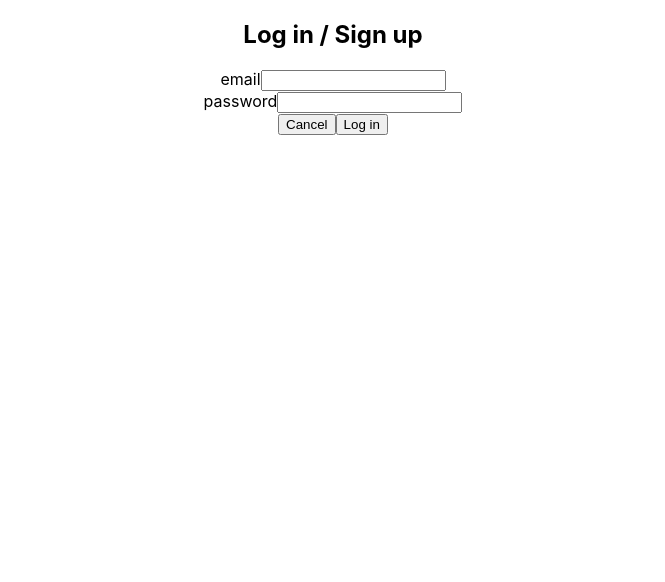
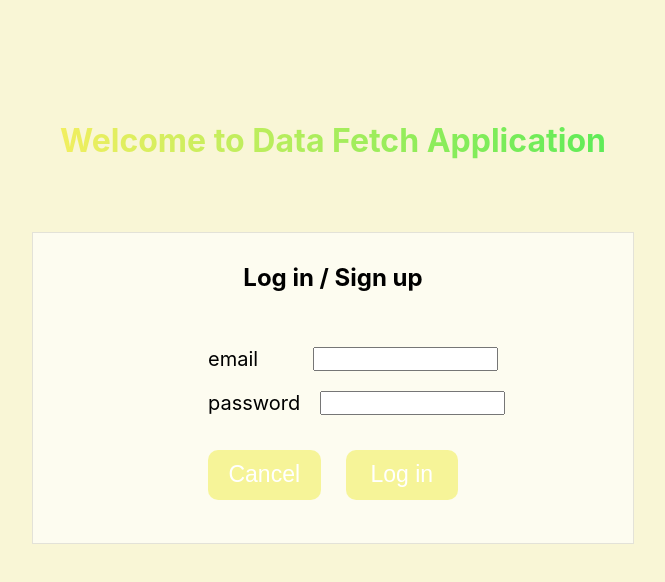
Before and after one commit to AnnaAristakesyan/data-fetch-application, a React (Create React App) app: page / in a window 1280 px wide. Shown: the top 582 px of the page, without its empty margins (307-972 px from the left). Built offline with nearby package versions, Linux system fonts and the light colour scheme.

Commit message:
adding css to sign in components

```diff
--- a/src/App.js
+++ b/src/App.js
@@ -1,11 +1,10 @@
 import './App.css';
-import SignInForm from './components/common/SignInForm';
-import SignIn from './pages/SignIn';
+import SignIn from './pages/SignIn/SignIn';
 
 function App() {
   return (
     <div className="App">
-    <SignInForm/>
+    <SignIn/>
     </div>
   );
 }
--- a/src/components/common/SignInForm.jsx
+++ /dev/null
@@ -1,21 +0,0 @@
-function SignInForm (){
-    return (
-    <div>
-        <h2>Log in / Sign up</h2>
-        <div>
-            <label htmlFor="email">email</label>
-            <input type="email" />
-        </div>
-        <div>
-            <label htmlFor="password">password</label>
-            <input type="password" />
-        </div>
-        <div>
-            <button>Cancel</button>
-            <button>Log in</button>
-        </div>
-    </div>
-    );
-}
-
-export default  SignInForm;
--- /dev/null
+++ b/src/components/common/SignInForm/SignInForm.jsx
@@ -0,0 +1,25 @@
+import styles from './signInForm.module.css'
+
+function SignInForm (){
+    return (
+    <div className={styles.SignForm}>
+        <h2>Log in / Sign up</h2>
+        <div className={styles.InputForm}>
+        <div className={styles.Form}>
+            <label htmlFor="email" style={{paddingRight: "35px"}}>email</label>
+            <input type="email" />
+        </div>
+        <div className={styles.Form}>
+            <label htmlFor="password">password</label>
+            <input type="password" />
+        </div>
+        </div>
+        <div className={styles.FormButton}>
+            <button className={styles.RegisterButton}>Cancel</button>
+            <button className={styles.RegisterButton}>Log in</button>
+        </div>
+    </div>
+    );
+}
+
+export default  SignInForm;
--- /dev/null
+++ b/src/components/common/SignInForm/signInForm.module.css
@@ -0,0 +1,46 @@
+.SignForm{
+    width: 600px;
+    padding-top: 10px;
+    height: 300px;
+    background-color: rgba(255, 255, 255, 0.65);
+    border: 1px solid rgba(0, 0, 0, 0.1);
+    display: flex;
+    flex-direction: column;
+    gap: 35px;
+    align-items: center;
+}
+.InputForm{
+    display: flex;
+   flex-direction: column;
+    width: 250px;
+    gap: 20px;
+}
+.Form{
+    display: flex;
+    flex-direction: row;
+    gap: 20px;
+    font-size: 20px;
+}
+.FormButton{
+    width: 250px;
+    display: flex;
+    align-items: center;
+    gap: 25px;
+}
+.RegisterButton {
+    height: 50px;
+    width: 150px;
+    border-radius: 10px;
+    border: none;
+    background-color: rgba(239, 237, 66, 0.5);
+    transition: 0.3s;
+    cursor: pointer;
+    font-size: 23px;
+    color: white;
+}
+.RegisterButton:hover{
+    box-shadow: 5px 5px 10px 0px rgba(56, 233, 56, 0.2);
+    transition: 0.3s;
+    color: rgba(56, 233, 56, 0.9);
+    background-color: white ;
+}
--- /dev/null
+++ b/src/components/common/Welcome/Welcome.jsx
@@ -0,0 +1,12 @@
+import styles from './welcome.module.css';
+
+function Welcome (){
+    return(
+        <div className={styles.Welcome}>
+                <button className={styles.signButton}>Log in</button>
+                <button className={styles.signButton}>Sign up</button>
+            </div>
+    );
+}
+
+export default Welcome;
--- /dev/null
+++ b/src/components/common/Welcome/welcome.module.css
@@ -0,0 +1,24 @@
+.Welcome {
+    max-width: 500px;
+    height: 100px;
+    display: flex;
+    flex-direction: row;
+    gap: 100px;
+}
+.signButton {
+    height: 50px;
+    width: 150px;
+    border-radius: 10px;
+    border: none;
+    background-color: white;
+    transition: 0.3s;
+    cursor: pointer;
+    font-size: 23px;
+    color: rgba(56, 233, 56, 0.9);
+}
+.signButton:hover{
+    box-shadow: 5px 5px 10px 0px rgba(215, 214, 116, 0.5);
+    transition: 0.3s;
+    color: white;
+    background-color: rgba(239, 237, 66, 0.5) ;
+}
--- a/src/pages/SignIn.jsx
+++ /dev/null
@@ -1,9 +0,0 @@
-function SignIn(){
-    return(
-        <div>
-            <h1>Welcome to Data Fetch Application</h1>
-        </div>
-    );
-}
-
-export default SignIn;
--- /dev/null
+++ b/src/pages/SignIn/SignIn.jsx
@@ -0,0 +1,15 @@
+import styles from'./signIn.module.css'
+import SignInForm from "../../components/common/SignInForm/SignInForm";
+import Welcome from "../../components/common/Welcome/Welcome";
+
+function SignIn(){
+    return(
+        <div className={styles.Signin}>
+            <h1 className={styles.Title}>Welcome to Data Fetch Application</h1>
+            {/* <Welcome/> */}
+            <SignInForm/>
+        </div>
+    );
+}
+
+export default SignIn;
--- /dev/null
+++ b/src/pages/SignIn/signIn.module.css
@@ -0,0 +1,20 @@
+body{
+    min-width: 100vh ;
+    height: 100%;
+    background-color: rgba(249, 246, 209, 0.892);
+    text-align: center;
+}
+.Signin{
+    text-align: center;
+    padding-top: 100px;
+    display: flex;
+    flex-direction: column;
+    align-items: center;
+    gap: 50px;
+}
+.Title{
+    background: linear-gradient(to right, rgba(239, 237, 66, 0.8), rgba(56, 233, 56, 0.8));
+        -webkit-background-clip: text;
+        background-clip: text;
+        color: transparent;
+}
```
Also changed, not shown: src/components/common/Welcome.jsx (deleted, +0 -10 lines), src/pages/HomePage/HomePage.jsx (added).
